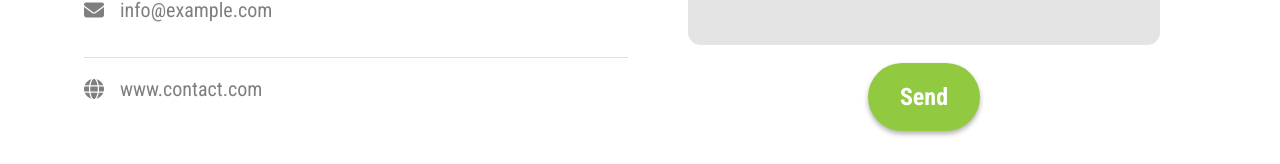
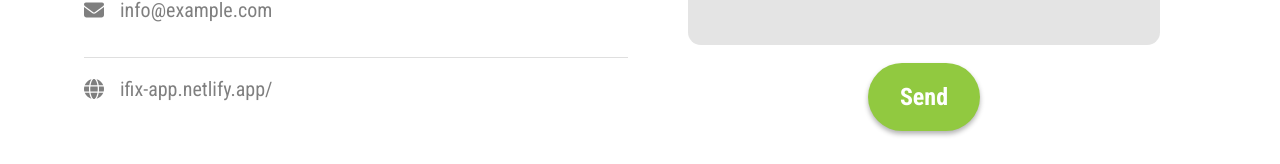
Before and after one commit to AbdelrahmanAly6/ifix, a React (Vite) app: page /contact in a window 1280 px wide. Shown: the part 597-761 px from the top of the page. Built offline with nearby package versions, Linux system fonts and the light colour scheme.

Commit message:
modified:   src/components/Contact/Contact.jsx

```diff
--- a/src/components/Contact/Contact.jsx
+++ b/src/components/Contact/Contact.jsx
@@ -61,7 +61,7 @@ const Contact = () => {
                   <p>
                     {" "}
                     <FontAwesomeIcon icon={faGlobe} className="me-3" />
-                    www.contact.com
+                    ifix-app.netlify.app/
                   </p>
                 </div>
               </div>
```
